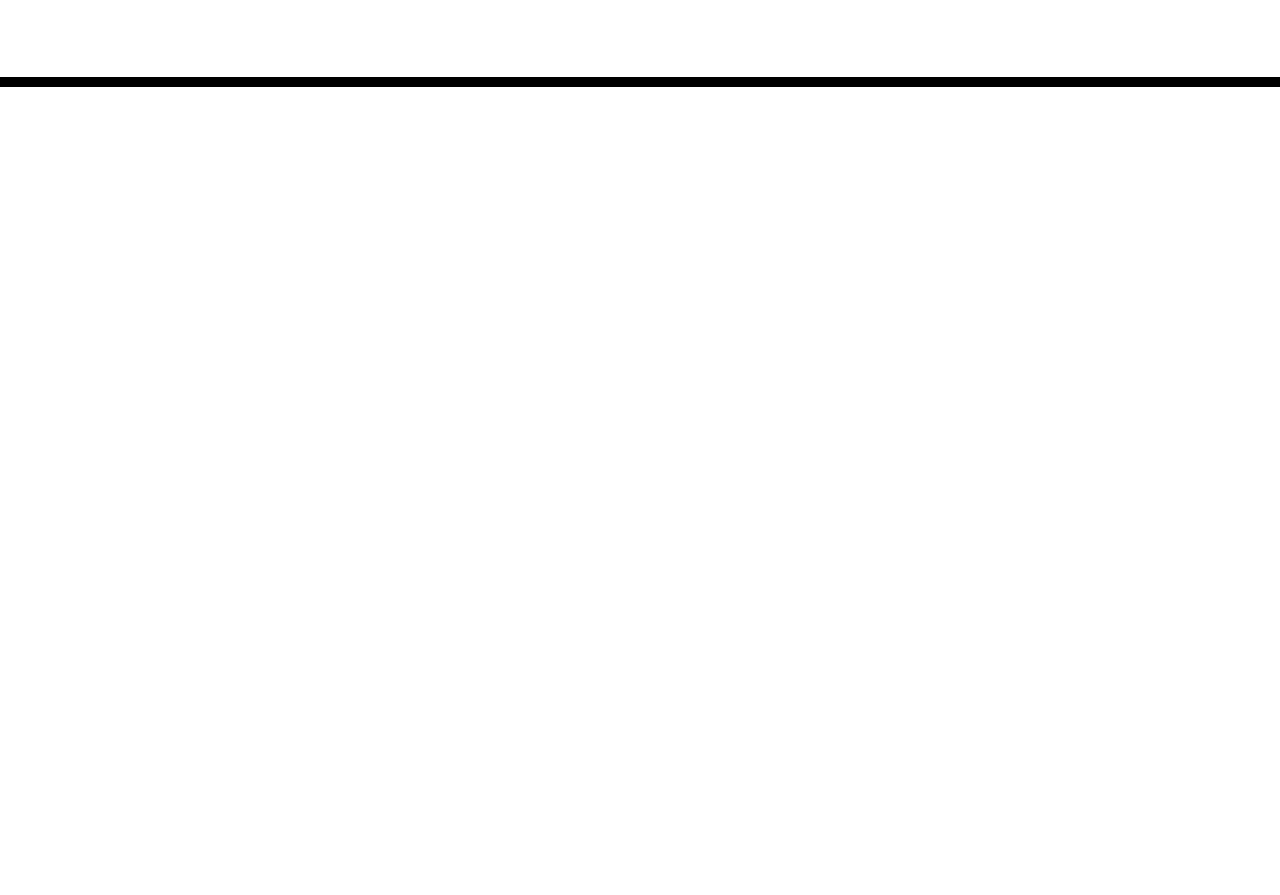
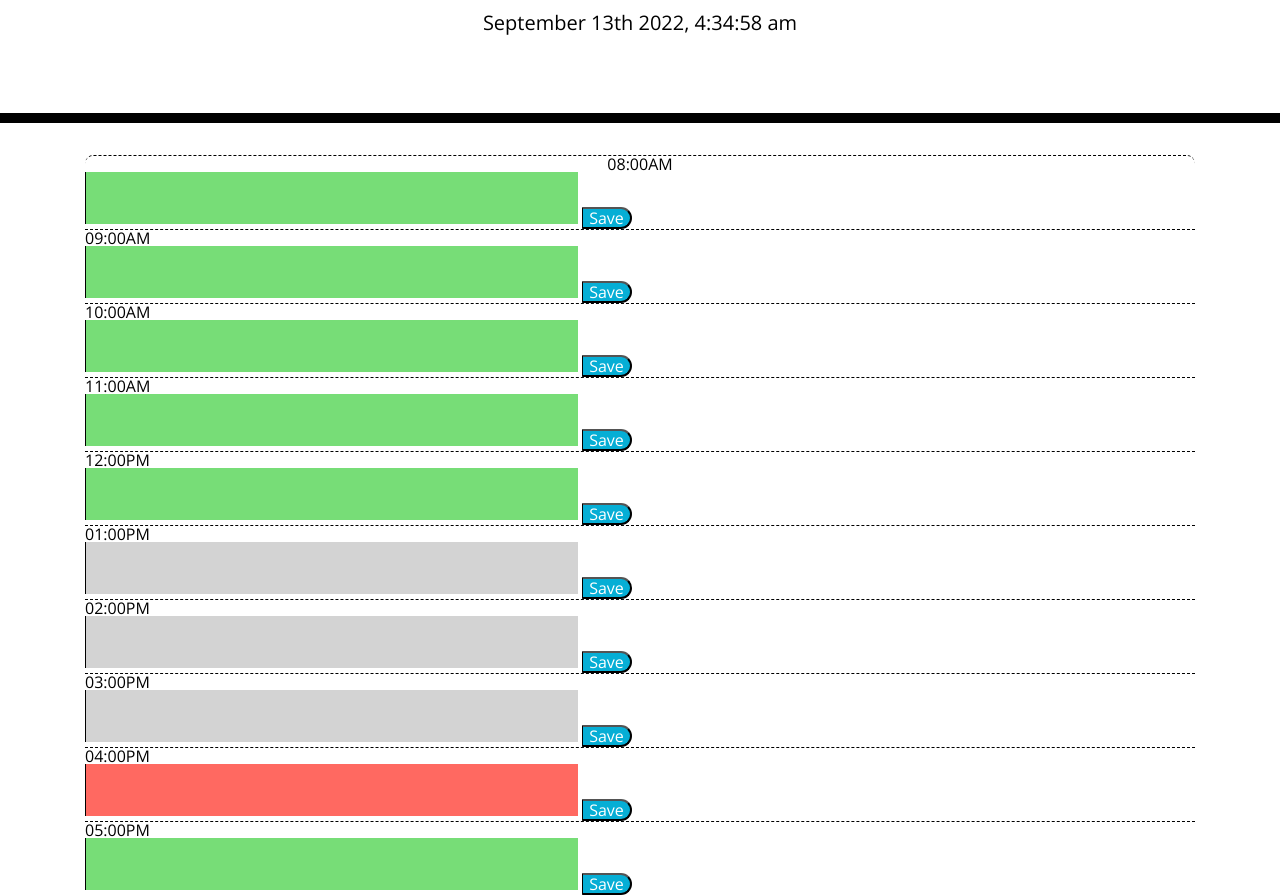
Before and after one commit to Eddie-M11/Scheduler, a plain HTML site: page index.html in a window 1280 px wide. Shown: the part 181-1076 px from the top of the page. Before the commit the page ends 800 px from the top, so only its background shows below. Drawn offline with nearby package versions, Linux system fonts and the light colour scheme; files that its build step writes are made by us from their sources.

Commit message:
finished functionality

```diff
--- /dev/null
+++ b/asests/script.js
@@ -0,0 +1,102 @@
+var currentDate = document.querySelector("#currentDay");
+var time = document.querySelector(".hour");
+var currentTime = moment().format("HH");
+var eight = document.querySelector("#eightam");
+var nine = document.querySelector("#nineam");
+var ten = document.querySelector("#tenam");
+var eleven = document.querySelector("#elevenam");
+var twelve = document.querySelector("#twelvepm");
+var one = document.querySelector("#onepm");
+var two = document.querySelector("#twopm");
+var three = document.querySelector("#threepm");
+var four = document.querySelector("#fourpm");
+var five = document.querySelector("#fivepm");
+var saveBtn = document.querySelector(".saveBtn");
+
+var timer = function () {
+  var date = moment().format("MMMM Do YYYY, h:mm:ss a");
+  currentDate.textContent = date;
+};
+setInterval(timer, 1000);
+
+function colorBlock() {
+  if (currentTime == 8) {
+    eight.setAttribute("class", "present");
+  } else if (currentTime > 8) {
+    eight.setAttribute("class", "past");
+  } else if (currentTime < 8) {
+    eight.setAttribute("class", "future");
+  }
+  if (currentTime == 9) {
+    nine.setAttribute("class", "present");
+  } else if (currentTime > 9) {
+    nine.setAttribute("class", "past");
+  } else if (currentTime < 9) {
+    nine.setAttribute("class", "future");
+  }
+  if (currentTime == 10) {
+    ten.setAttribute("class", "present");
+  } else if (currentTime > 10) {
+    ten.setAttribute("class", "past");
+  } else if (currentTime < 10) {
+    ten.setAttribute("class", "future");
+  }
+  if (currentTime == 11) {
+    eleven.setAttribute("class", "present");
+  } else if (currentTime > 11) {
+    eleven.setAttribute("class", "past");
+  } else if (currentTime < 11) {
+    eleven.setAttribute("class", "future");
+  }
+  if (currentTime == 12) {
+    twelve.setAttribute("class", "present");
+  } else if (currentTime > 12) {
+    twelve.setAttribute("class", "past");
+  } else if (currentTime < 12) {
+    twelve.setAttribute("class", "future");
+  }
+  if (currentTime == 1) {
+    one.setAttribute("class", "present");
+  } else if (currentTime > 1) {
+    one.setAttribute("class", "past");
+  } else if (currentTime < 1) {
+    one.setAttribute("class", "future");
+  }
+  if (currentTime == 2) {
+    two.setAttribute("class", "present");
+  } else if (currentTime > 2) {
+    two.setAttribute("class", "past");
+  } else if (currentTime < 2) {
+    two.setAttribute("class", "future");
+  }
+  if (currentTime == 3) {
+    three.setAttribute("class", "present");
+  } else if (currentTime > 3) {
+    three.setAttribute("class", "past");
+  } else if (currentTime < 3) {
+    three.setAttribute("class", "future");
+  }
+  if (currentTime == 4) {
+    four.setAttribute("class", "present");
+  } else if (currentTime > 4) {
+    four.setAttribute("class", "past");
+  } else if (currentTime < 4) {
+    four.setAttribute("class", "future");
+  }
+  if (currentTime == 5) {
+    five.setAttribute("class", "present");
+  } else if (currentTime > 5) {
+    five.setAttribute("class", "past");
+  } else if (currentTime < 5) {
+    five.setAttribute("class", "future");
+  }
+}
+saveBtn.addEventListener("click", function (event) {
+  event.preventDefault();
+  var schedule = document.querySelectorAll("textarea").value;
+  schedule.forEach(function () {
+    localStorage.setItem("Work", schedule);
+  });
+});
+
+colorBlock();
--- a/index.html
+++ b/index.html
@@ -18,7 +18,7 @@
       href="https://fonts.googleapis.com/css?family=Open+Sans&display=swap"
       rel="stylesheet"
     />
-    <link rel="stylesheet" href="style.css" />
+    <link rel="stylesheet" href="/asests/style.css"/>
     <title>Work Day Scheduler</title>
   </head>
 
@@ -29,10 +29,119 @@
       <p id="currentDay" class="lead"></p>
     </header>
     <div class="container">
-      <!-- Timeblocks go here -->
-    </div>
+      <div>
+        <div class="hour time-block">08:00AM</div>
+        <textarea
+          name="clock8am"
+          id="eightam"
+          class="work"
+          cols="50"
+          rows="2"
+        ></textarea>
+        <button class="saveBtn">Save</button>
+      </div>
+      <div>
+        <div class="hour">09:00AM</div>
+        <textarea
+          name="clock9am"
+          id="nineam"
+          class="work"
+          cols="50"
+          rows="2"
+        ></textarea>
+        <button class="saveBtn">Save</button>
+      </div>
+      <div>
+        <div class="hour">10:00AM</div>
+        <textarea
+          name="clock10am"
+          id="tenam"
+          class="work"
+          cols="50"
+          rows="2"
+        ></textarea>
+        <button class="saveBtn">Save</button>
+      </div>
+      <div>
+        <div class="hour">11:00AM</div>
+        <textarea
+          name="clock11am"
+          id="elevenam"
+          class="work"
+          cols="50"
+          rows="2"
+        ></textarea>
+        <button class="saveBtn">Save</button>
+      </div>
+      <div>
+        <div class="hour">12:00PM</div>
+        <textarea
+          name="clock12pm"
+          id="twelvepm"
+          class="work"
+          cols="50"
+          rows="2"
+        ></textarea>
+        <button class="saveBtn">Save</button>
+      </div>
+      <div>
+        <div class="hour">01:00PM</div>
+        <textarea
+          name="clock1pm"
+          id="onepm"
+          class="work"
+          cols="50"
+          rows="2"
+        ></textarea>
+        <button class="saveBtn">Save</button>
+      </div>
+      <div>
+        <div class="hour">02:00PM</div>
+        <textarea
+          name="clock2pm"
+          id="twopm"
+          class="work"
+          cols="50"
+          rows="2"
+        ></textarea>
+        <button class="saveBtn">Save</button>
+      </div>
+      <div>
+        <div class="hour">03:00PM</div>
+        <textarea
+          name="clock3pm"
+          id="threepm"
+          class="work"
+          cols="50"
+          rows="2"
+        ></textarea>
+        <button class="saveBtn">Save</button>
+      </div>
+      <div>
+        <div class="hour">04:00PM</div>
+        <textarea
+          name="clock3pm"
+          id="fourpm"
+          class="work"
+          cols="50"
+          rows="2"
+        ></textarea>
+        <button class="saveBtn">Save</button>
+      </div>
+      <div>
+        <div class="hour">05:00PM</div>
+        <textarea
+          name="clock5pm"
+          id="fivepm"
+          class="work"
+          cols="50"
+          rows="2"
+        ></textarea>
+        <button class="saveBtn">Save</button>
+      </div>
 
     <script src="https://code.jquery.com/jquery-3.4.1.min.js"></script>
     <script src="https://cdnjs.cloudflare.com/ajax/libs/moment.js/2.24.0/moment.min.js"></script>
+    <script src="./asests/script.js"></script>
   </body>
 </html>
```
Also changed, not shown: 1 other file.
